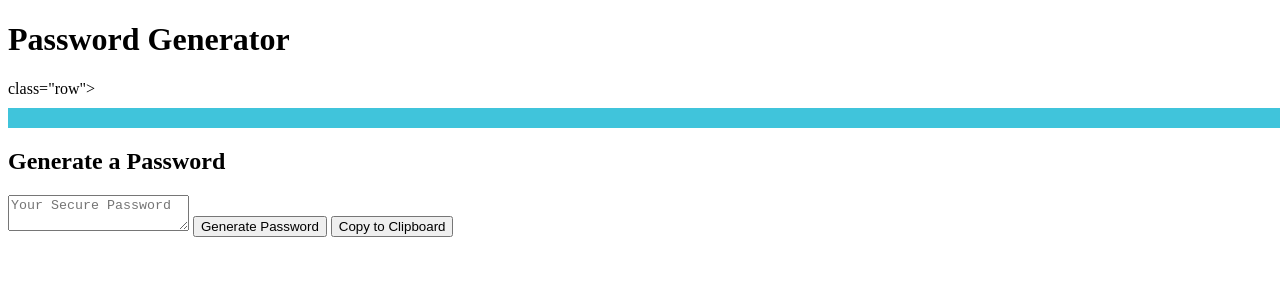
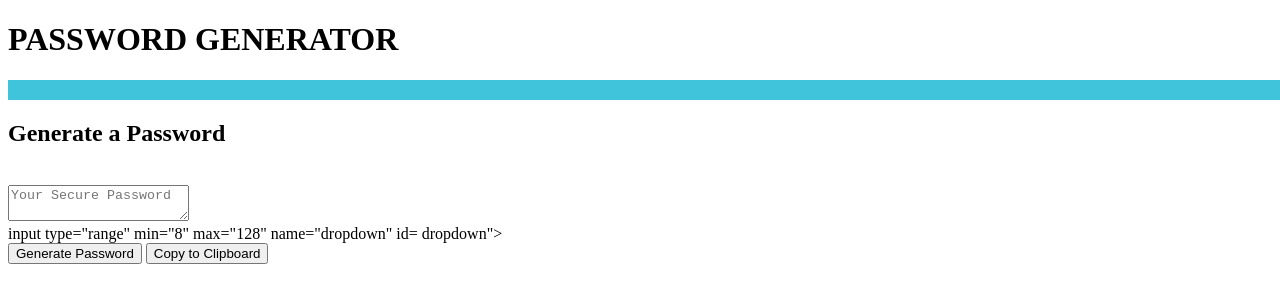
Before and after one commit to jasonosako/Password_Generator, a plain HTML site: page Index.html in a window 1280 px wide. Drawn offline with Linux system fonts and the light colour scheme.

Commit message:
additions to js

```diff
--- a/Index.html
+++ b/Index.html
@@ -10,25 +10,33 @@
 </head>
   <body>
     <header>
-      <h1><strong>Password Generator</strong></h1>
+      <h1><strong>PASSWORD GENERATOR</strong></h1>
 
     <div class="container">
 
-    <div> class="row">
+        <div class="row">
+
+            <div class="col">
 
                 <div class="content"></div>
 
                     <h2>Generate a Password</h2>
+                    <br/>
                     <textarea
                     readonly
                     id="password"
                     placeholder="Your Secure Password"
                     aria-label="Generated Password"
                     ></textarea>
-
+                    <br/>
+                    input type="range" min="8" max="128" name="dropdown" id=
+                    dropdown">
+                    <br/>
                     <button onclick="generate()">Generate Password</button>
                     <button onclick="copy()">Copy to Clipboard</button>
                     <div id="length"></div>
+                </div>
+
 
   </body>
 </html>
--- a/style.css
+++ b/style.css
@@ -10,3 +10,7 @@
 #display{
     width: 100%;
 }
+
+#dropdown{
+    width: 100%
+}
```
Also changed, not shown: script.js (+12 -1 lines). Lines whose indentation alone changed are shown as unchanged.
